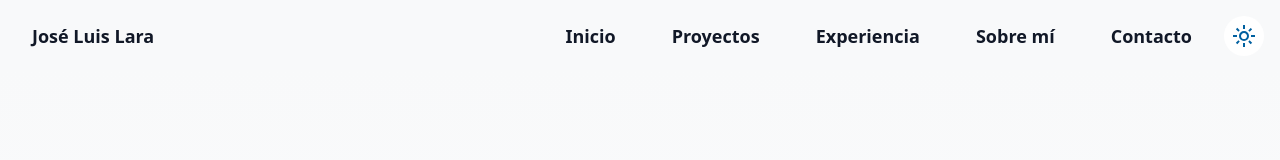
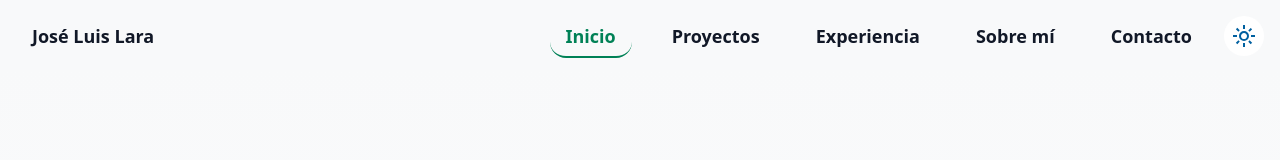
Before and after one commit to joseluislaradev/Portafolio-Web, a React (Vite) app: page / in a window 1280 px wide. Shown: the top 160 px of the page. Built offline with nearby package versions, Linux system fonts and the light colour scheme; what @midudev/tailwind-animations would draw is missing.

Commit message:
Separacion de sections, activeSecions y sections refs en hook y contextos

```diff
--- a/src/App.jsx
+++ b/src/App.jsx
@@ -1,11 +1,4 @@
-import { useRef } from "react";
-import { useScrollSpy } from "./hooks/useScrollSpy";
 import { Header } from "./components/organismos/Header";
-import { Hero } from "./components/organismos/Hero";
-import { Proyectos } from "./components/organismos/Proyectos.jsx";
-import { ExperienciaLaboral } from "./components/organismos/ExperienciaLaboral.jsx";
-import { SobreMi } from "./components/organismos/SobreMi.jsx";
-import { Contacto } from "./components/organismos/Contacto.jsx";
 import { Routes, Route, useLocation } from "react-router-dom";
 import { PiePagina } from "./components/moleculas/PiePagina.jsx";
 import { Toaster } from "react-hot-toast";
@@ -21,52 +14,9 @@ export function App() {
 
   const isProjectDetailPage = location.pathname.startsWith("/proyectos/");
 
-  const sections = [
-    { id: "hero", label: "Inicio", ref: useRef(null), Component: Hero },
-    {
-      id: "proyectos",
-      label: "Proyectos",
-      ref: useRef(null),
-      Component: Proyectos,
-    },
-    {
-      id: "experiencia",
-      label: "Experiencia",
-      ref: useRef(null),
-      Component: ExperienciaLaboral,
-    },
-    {
-      id: "sobreMi",
-      label: "Sobre mí",
-      ref: useRef(null),
-      Component: SobreMi,
-    },
-    {
-      id: "contacto",
-      label: "Contacto",
-      ref: useRef(null),
-      Component: Contacto,
-    },
-  ];
-  //Extraemos los refs de cada sección
-  const sectionRefs = sections.reduce((acc, section) => {
-    acc[section.id] = section.ref;
-    return acc;
-  }, {});
-
-  const activeSection = useScrollSpy(sectionRefs);
-
   return (
     <div className="">
-      {isProjectDetailPage ? (
-        <HeaderDetalle />
-      ) : (
-        <Header
-          sections={sections}
-          sectionRefs={sectionRefs}
-          activeSection={activeSection}
-        />
-      )}
+      {isProjectDetailPage ? <HeaderDetalle /> : <Header />}
 
       <main className="pt-16">
         <Suspense
@@ -77,7 +27,7 @@ export function App() {
           }
         >
           <Routes>
-            <Route path="/" element={<HomePage sections={sections} />} />
+            <Route path="/" element={<HomePage />} />
             <Route
               path="/proyectos/:projectId"
               element={<ProjectDetailPage />}
--- a/src/components/organismos/Header.jsx
+++ b/src/components/organismos/Header.jsx
@@ -5,9 +5,11 @@ import { MenuComputadora } from "../moleculas/MenuComputadora.jsx";
 import { MenuIcon } from "../atomos/MenuIcon.jsx";
 import { ThemeSwitcher } from "../moleculas/ThemeSwitcher.jsx";
 import { Logo } from "../atomos/Logo.jsx";
+import { useSections } from "../../hooks/useSections.js";
 
-export function Header({ sections, sectionRefs, activeSection }) {
+export function Header() {
   const [isMenuOpen, setIsMenuOpen] = useState(false);
+  const { sections, sectionRefs, activeSection } = useSections();
 
   const isMobile = useMediaQuery("(max-width: 896px)"); // Cambia el valor según tu diseño
 
--- /dev/null
+++ b/src/context/sectionActive.jsx
@@ -0,0 +1,13 @@
+import { createContext, useState } from "react";
+
+export const SectionActiveContext = createContext();
+
+export function SectionActiveProvider({ children }) {
+  const [activeSection, setActiveSection] = useState("");
+
+  return (
+    <SectionActiveContext.Provider value={{ activeSection, setActiveSection }}>
+      {children}
+    </SectionActiveContext.Provider>
+  );
+}
--- a/src/hooks/useScrollSpy.js
+++ b/src/hooks/useScrollSpy.js
@@ -1,9 +1,10 @@
 // src/hooks/useScrollSpy.js
-import { useState, useEffect } from "react";
+import { useContext, useEffect } from "react";
+import { SectionActiveContext } from "../context/sectionActive.jsx"; // Asegúrate de que la ruta es correcta
 
 // El hook ahora recibe el objeto de refs
 export function useScrollSpy(sectionRefs) {
-  const [activeSection, setActiveSection] = useState("");
+  const { activeSection, setActiveSection } = useContext(SectionActiveContext);
 
   useEffect(() => {
     const observer = new IntersectionObserver(
--- /dev/null
+++ b/src/hooks/useSections.js
@@ -0,0 +1,46 @@
+import { useRef } from "react";
+import { Hero } from "../components/organismos/Hero";
+import { Proyectos } from "../components/organismos/Proyectos.jsx";
+import { ExperienciaLaboral } from "../components/organismos/ExperienciaLaboral.jsx";
+import { SobreMi } from "../components/organismos/SobreMi.jsx";
+import { Contacto } from "../components/organismos/Contacto.jsx";
+import { useScrollSpy } from "./useScrollSpy.js";
+
+export function useSections() {
+  const sections = [
+    { id: "hero", label: "Inicio", ref: useRef(null), Component: Hero },
+    {
+      id: "proyectos",
+      label: "Proyectos",
+      ref: useRef(null),
+      Component: Proyectos,
+    },
+    {
+      id: "experiencia",
+      label: "Experiencia",
+      ref: useRef(null),
+      Component: ExperienciaLaboral,
+    },
+    {
+      id: "sobreMi",
+      label: "Sobre mí",
+      ref: useRef(null),
+      Component: SobreMi,
+    },
+    {
+      id: "contacto",
+      label: "Contacto",
+      ref: useRef(null),
+      Component: Contacto,
+    },
+  ];
+  //Extraemos los refs de cada sección
+  const sectionRefs = sections.reduce((acc, section) => {
+    acc[section.id] = section.ref;
+    return acc;
+  }, {});
+
+  const activeSection = useScrollSpy(sectionRefs);
+
+  return { sections, activeSection, sectionRefs };
+}
--- a/src/main.jsx
+++ b/src/main.jsx
@@ -3,12 +3,15 @@ import { createRoot } from "react-dom/client";
 import { App } from "./App.jsx";
 import { BrowserRouter } from "react-router-dom";
 import { ScrollInPage } from "./utilidades/ScrollInPage.jsx";
+import { SectionActiveProvider } from "./context/sectionActive.jsx";
 
 createRoot(document.getElementById("root")).render(
   <StrictMode>
     <BrowserRouter>
       <ScrollInPage />
-      <App />
+      <SectionActiveProvider>
+        <App />
+      </SectionActiveProvider>
     </BrowserRouter>
   </StrictMode>
 );
--- a/src/pages/HomePage.jsx
+++ b/src/pages/HomePage.jsx
@@ -1,4 +1,8 @@
-export default function HomePage({ sections }) {
+import { useSections } from "../hooks/useSections.js";
+
+export default function HomePage() {
+  const { sections } = useSections();
+
   return (
     <>
       {sections.map(({ id, ref, Component }) => (
```
